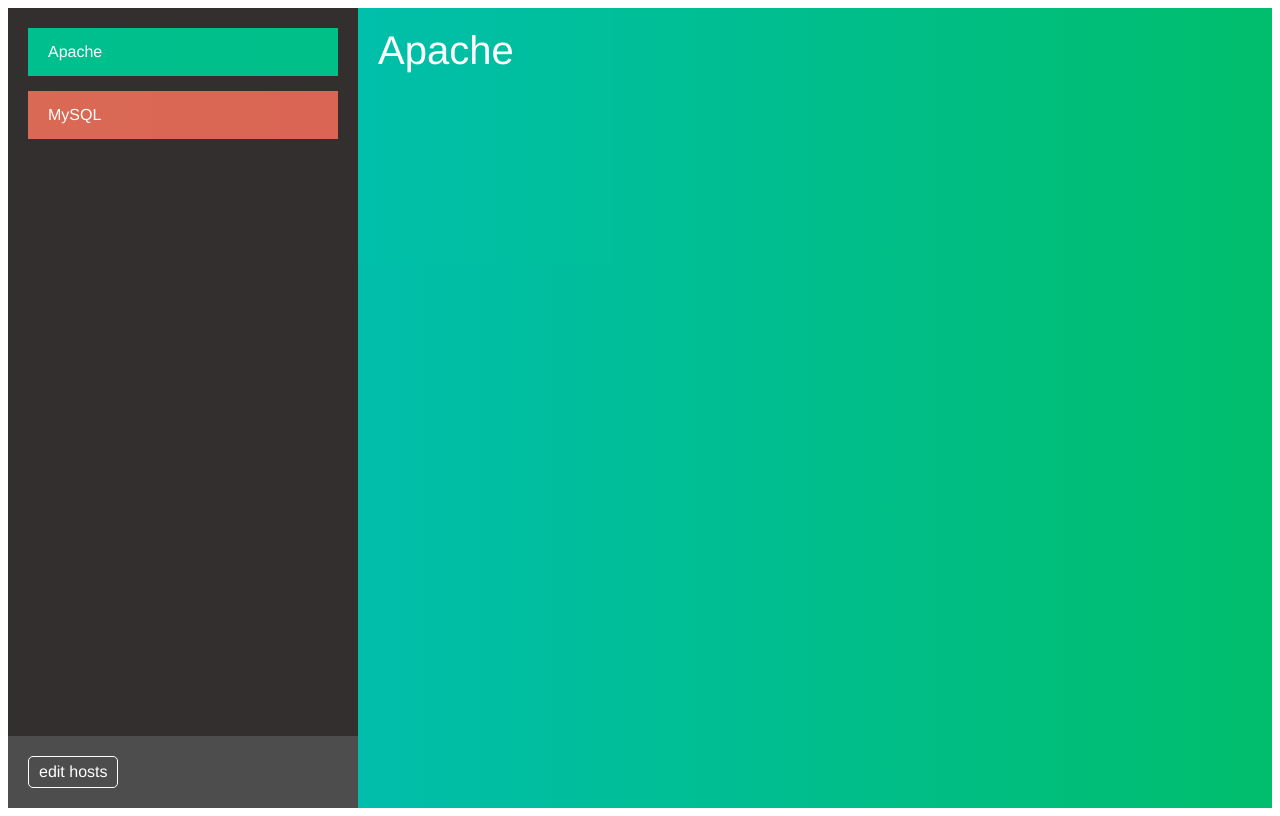
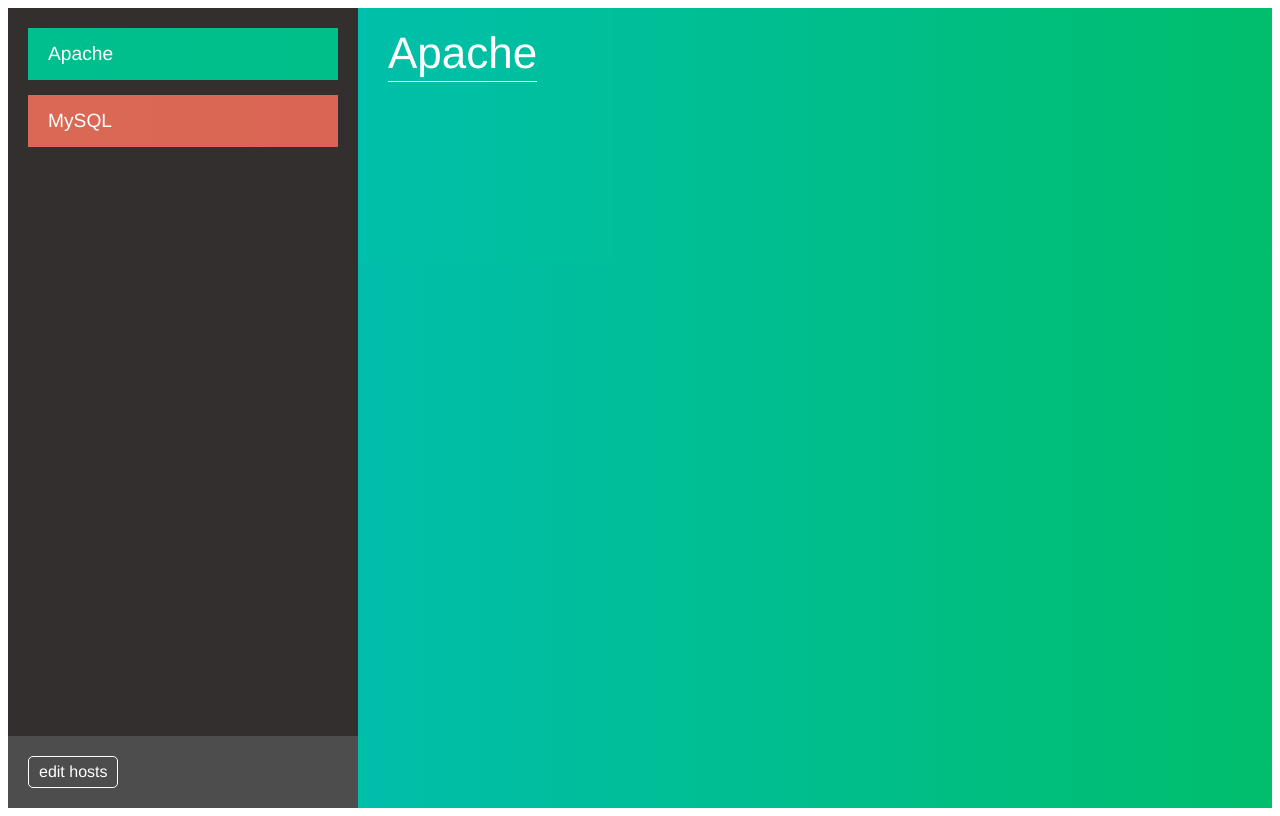
Before and after one commit to graypegg/metro, a Vue app in the folder app/: page / in a window 1280 px wide. Both pictures are taken after a click on the element "Apache". Built offline with nearby package versions, Linux system fonts and the light colour scheme; the HTML template or start-up script is replaced by a standard one; what vue-electron would draw is missing.

Commit message:
Cleaning up a bit

```diff
--- a/app/src/components/Sidebar.vue
+++ b/app/src/components/Sidebar.vue
@@ -43,6 +43,7 @@
         width: 100%;
         color: #FFF;
         font: $reg;
+        font-size: 1.2rem;
         padding: 15px 20px;
         margin: 15px 0;
         cursor: pointer;
--- a/app/src/sass/page.scss
+++ b/app/src/sass/page.scss
@@ -2,5 +2,5 @@
   flex: 1 1 550px;
   height: 100vh;
   position: relative;
-  padding: 20px;
+  padding: 20px 30px;
 }
--- a/app/src/views/Service.vue
+++ b/app/src/views/Service.vue
@@ -25,11 +25,23 @@
 
     .top {
       h1 {
+        display: inline-block;
+        position: relative;
         font: $reg;
+        font-size: 2.75rem;
         color: #FFF;
-        font-size: 2.5rem;
         font-weight: normal;
         margin: 0;
+
+        &::after {
+          content: "";
+          display: block;
+          position: relative;
+          top: 3px;
+          background: #FFF;
+          height: 1px;
+          width: 100%;
+        }
       }
     }
   }
```
